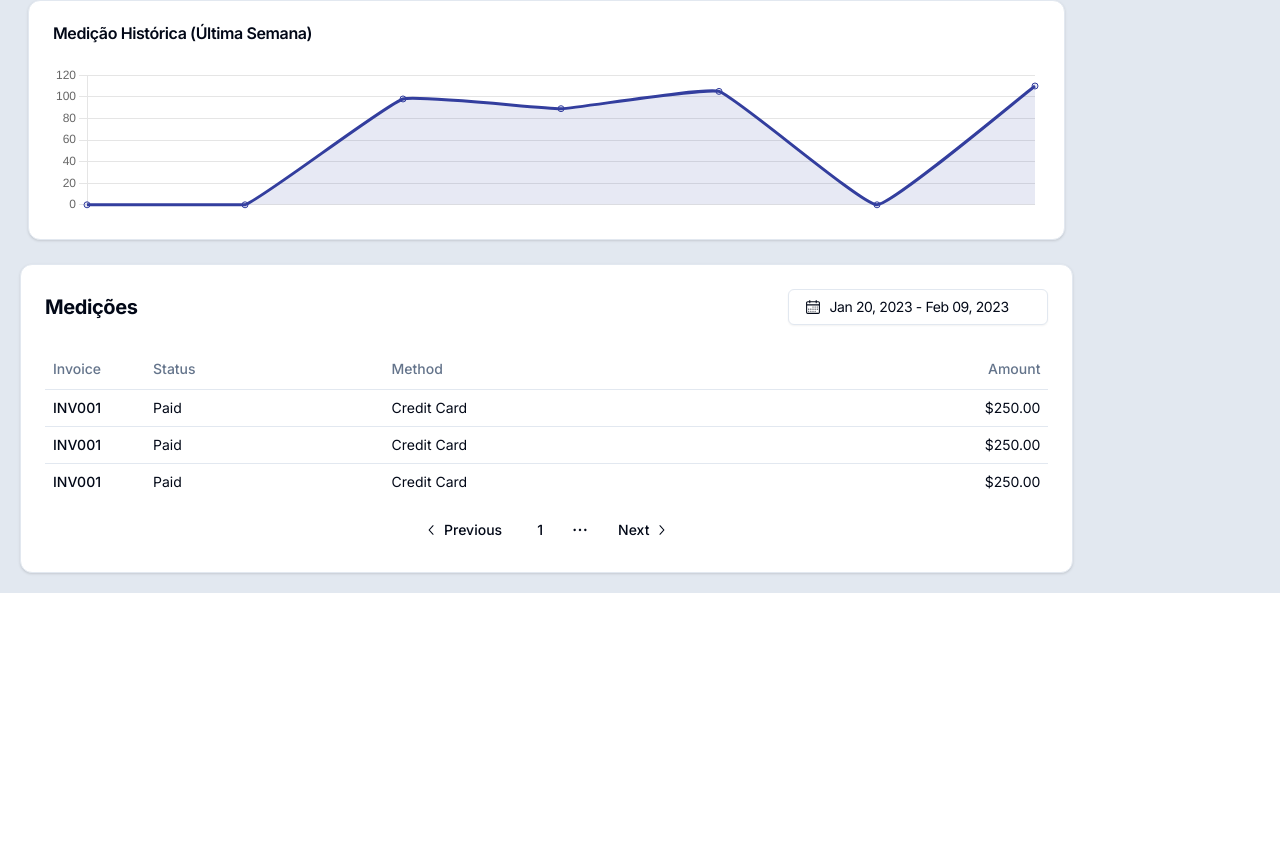
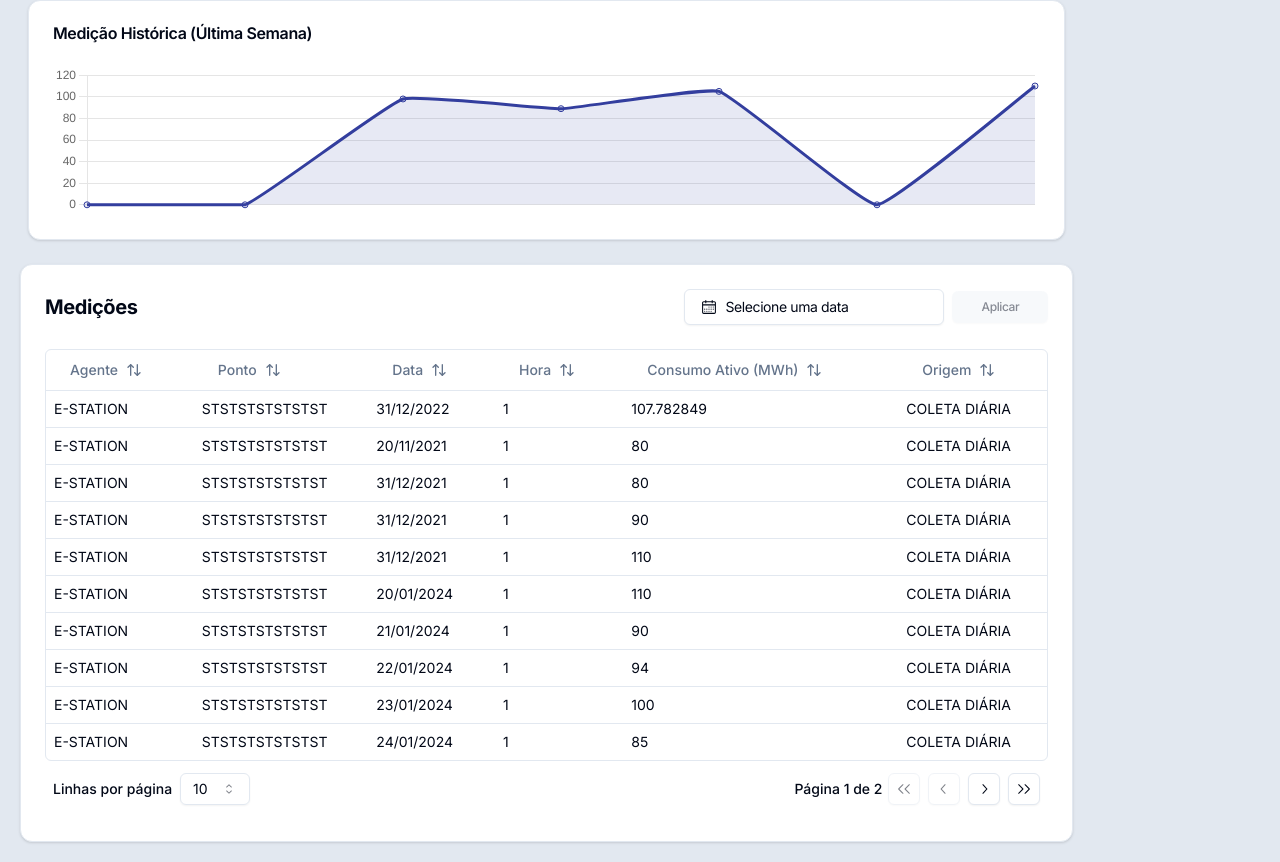
Before and after one commit to gabriellennon/energy-dash, a Next.js app: page / in a window 1280 px wide. Shown: the part 478-1340 px from the top of the page. Before the commit the page ends 1071 px from the top, so only its background shows below. Built offline with nearby package versions, Linux system fonts and the light colour scheme; data requests are answered from the project's data file.

Commit message:
feat: integrate table and create filter and sort methods

```diff
--- a/package.json
+++ b/package.json
@@ -13,6 +13,7 @@
     "@radix-ui/react-popover": "^1.0.7",
     "@radix-ui/react-select": "^2.0.0",
     "@radix-ui/react-slot": "^1.0.2",
+    "@tanstack/react-table": "^8.11.7",
     "@types/chart.js": "^2.9.41",
     "axios": "^1.6.5",
     "chart.js": "^4.4.1",
@@ -20,6 +21,7 @@
     "clsx": "^2.1.0",
     "date-fns": "^3.2.0",
     "json-server": "^1.0.0-alpha.21",
+    "lucide-react": "^0.314.0",
     "next": "14.0.4",
     "react": "^18",
     "react-chartjs-2": "^5.2.0",
--- a/src/app/page.tsx
+++ b/src/app/page.tsx
@@ -9,23 +9,14 @@ import {
   Legend,
   Tooltip,
   Filler,
-  ChartConfiguration,
   BarElement,
   BarController
 } from "chart.js";
 import { Card, CardContent, CardDescription, CardHeader, CardTitle } from '@/components/ui/card';
 import { DateRangePicker } from '@/components/dateRangePicker';
 import { MeasurementTable } from '@/components/measurementTable';
+import { XCircle } from 'lucide-react'
 
-import {
-  Pagination,
-  PaginationContent,
-  PaginationEllipsis,
-  PaginationItem,
-  PaginationLink,
-  PaginationNext,
-  PaginationPrevious,
-} from "@/components/ui/pagination"
 import { useCallback, useEffect, useMemo, useState } from 'react';
 import { getMeasurement } from '@/services/measurement.service';
 import { TMeasurementEnergyObject } from '@/utils/types';
@@ -33,8 +24,11 @@ import { ConsumptionBarChart } from '@/components/consumptionBarChart';
 import { MeasurementDayLineChart } from '@/components/measurementDayLineChart';
 import { MeasurementWeekLineChart } from '@/components/measurementWeekLineChart';
 import { Select, SelectContent, SelectItem, SelectTrigger, SelectValue } from '@/components/ui/select';
-import { arrayYears, findLabelMonth, generateDaysOfMonth, getCurrentNumberMonth, months } from '@/utils/functions';
-import { getDay, getMonth, getYear } from "date-fns";
+import { arrayYears, filterByDateRange, generateDaysOfMonth, getCurrentNumberMonth, months } from '@/utils/functions';
+import { getYear } from "date-fns";
+import { columnsTable } from "@/components/columnsTable";
+import { DateRange } from "react-day-picker";
+import { Button } from "@/components/ui/button";
 
 
 ChartJS.register(
@@ -52,12 +46,35 @@ ChartJS.register(
 
 export default function Home() {
   const [measurementData, setMeasurementData] = useState<TMeasurementEnergyObject[] | []>([]);
+  const [measurementDataFilteresPerDate, setMeasurementDataFilteresPerDate] = useState<TMeasurementEnergyObject[] | []>([]);
   const [isLoading, setLoading] = useState(false);
   const [filterMeasurementPerDay, setFilterMeasurementPerDay] = useState({
     day: new Date().getDate(),
     month: Number(getCurrentNumberMonth()),
     year: getYear(new Date())
   })
+
+  const [dateRange, setDateRange] = useState<DateRange | undefined>({
+    from: undefined,
+    to: undefined,
+  })
+
+  const handleFilterDataDate = () => {
+    const dataFiltered = filterByDateRange(measurementData, dateRange!)
+    setMeasurementDataFilteresPerDate(dataFiltered)
+  }
+
+  const handleClearSearch = () => {
+    setMeasurementDataFilteresPerDate([]);
+    setDateRange({
+      from: undefined,
+      to: undefined,
+    })
+  }
+
+  const handleDateRangeChange = (from: Date | undefined, to: Date | undefined) => {
+    setDateRange({ from, to });
+  };
 
   const getMeasurementData = useCallback(() => {
     setLoading(true);
@@ -217,37 +234,35 @@ export default function Home() {
               <CardTitle>
                 <div className="flex items-center justify-between">
                   <h2 className="text-xl font-bold">Medições</h2>
-                  <div className="flex items-center space-x-2">
-                    <DateRangePicker />
+                  <div className="flex items-center gap-2">
+                    <DateRangePicker
+                      dateRange={dateRange}
+                      onDateRangeChange={handleDateRangeChange}
+                      lang="pt"
+                    />
+                    <Button
+                      size="sm"
+                      variant="secondary"
+                      className="w-24"
+                      onClick={measurementDataFilteresPerDate.length ? handleClearSearch : handleFilterDataDate}
+                      disabled={!dateRange?.from && !dateRange?.to}
+                    >
+                      {measurementDataFilteresPerDate.length ? (
+                        <XCircle className="h-4 w-4" />
+                      ): (<>Aplicar</>)}
+                    </Button>
                   </div>
                 </div>
               </CardTitle>
             </CardHeader>
-            <CardContent className='max-h-72'>
-            {isLoading ? (
+            <CardContent>
+              {isLoading ? (
                 <div>carregando</div>
               ): (
-                <>
-                  <MeasurementTable />
-                  <div className='mt-3'>
-                    <Pagination>
-                      <PaginationContent>
-                        <PaginationItem>
-                          <PaginationPrevious href="#" />
-                        </PaginationItem>
-                        <PaginationItem>
-                          <PaginationLink href="#">1</PaginationLink>
-                        </PaginationItem>
-                        <PaginationItem>
-                          <PaginationEllipsis />
-                        </PaginationItem>
-                        <PaginationItem>
-                          <PaginationNext href="#" />
-                        </PaginationItem>
-                      </PaginationContent>
-                    </Pagination>
-                  </div>
-                </>
+                <MeasurementTable
+                  columns={columnsTable}
+                  data={measurementDataFilteresPerDate.length ? measurementDataFilteresPerDate : measurementData}
+                />
               )}
             </CardContent>
           </Card>
--- /dev/null
+++ b/src/components/columnsTable.tsx
@@ -0,0 +1,91 @@
+import { TMeasurementColumns, TMeasurementEnergyObject, TMeasurementLineChartProps } from '@/utils/types';
+import { ColumnDef } from '@tanstack/react-table';
+import { ArrowUpDown, MoreHorizontal } from "lucide-react"
+import { Button } from './ui/button';
+
+export const columnsTable: ColumnDef<TMeasurementEnergyObject>[] = [
+    {
+        accessorKey: 'agent',
+        header: ({ column }) => {
+            return (
+              <Button
+                variant="ghost"
+                onClick={() => column.toggleSorting(column.getIsSorted() === "asc")}
+              >
+                Agente
+                <ArrowUpDown className="ml-2 h-4 w-4" />
+              </Button>
+            )
+        }
+    },
+    {
+        accessorKey: 'meter',
+        header: ({ column }) => {
+            return (
+              <Button
+                variant="ghost"
+                onClick={() => column.toggleSorting(column.getIsSorted() === "asc")}
+              >
+                Ponto
+                <ArrowUpDown className="ml-2 h-4 w-4" />
+              </Button>
+            )
+        }
+    },
+    {
+        accessorKey: 'reference',
+        header: ({ column }) => {
+            return (
+              <Button
+                variant="ghost"
+                onClick={() => column.toggleSorting(column.getIsSorted() === "asc")}
+              >
+                Data
+                <ArrowUpDown className="ml-2 h-4 w-4" />
+              </Button>
+            )
+        }
+    },
+    {
+        accessorKey: 'hour',
+        header: ({ column }) => {
+            return (
+              <Button
+                variant="ghost"
+                onClick={() => column.toggleSorting(column.getIsSorted() === "asc")}
+              >
+                Hora
+                <ArrowUpDown className="ml-2 h-4 w-4" />
+              </Button>
+            )
+        }
+    },
+    {
+        accessorKey: 'consumption',
+        header: ({ column }) => {
+            return (
+              <Button
+                variant="ghost"
+                onClick={() => column.toggleSorting(column.getIsSorted() === "asc")}
+              >
+                Consumo Ativo (MWh)
+                <ArrowUpDown className="ml-2 h-4 w-4" />
+              </Button>
+            )
+        }
+    },
+    {
+        accessorKey: 'origin',
+        header: ({ column }) => {
+            return (
+              <Button
+                variant="ghost"
+                onClick={() => column.toggleSorting(column.getIsSorted() === "asc")}
+              >
+                Origem
+                <ArrowUpDown className="ml-2 h-4 w-4" />
+              </Button>
+            )
+        }
+    }
+]
--- a/src/components/dateRangePicker.tsx
+++ b/src/components/dateRangePicker.tsx
@@ -4,44 +4,48 @@ import * as React from "react"
 import { CalendarIcon } from "@radix-ui/react-icons"
 import { addDays, format } from "date-fns"
 import { DateRange } from "react-day-picker"
+import { ptBR } from 'date-fns/locale';
 
 import { cn } from "@/lib/utils"
 import { Button } from "./ui/button"
 import { Calendar } from "./ui/calendar"
 import { Popover, PopoverContent, PopoverTrigger } from "./ui/popover"
 
+type TDateRangePickerProps = {
+  dateRange: DateRange | undefined;
+  onDateRangeChange: (from: Date | undefined, to: Date | undefined) => void;
+} & React.HTMLAttributes<HTMLDivElement>
+
 export function DateRangePicker({
   className,
-}: React.HTMLAttributes<HTMLDivElement>) {
-  const [date, setDate] = React.useState<DateRange | undefined>({
-    from: new Date(2023, 0, 20),
-    to: addDays(new Date(2023, 0, 20), 20),
-  })
+  dateRange,
+  onDateRangeChange,
+}: TDateRangePickerProps) {
 
   return (
     <div className={cn("grid gap-2", className)}>
-      <Popover>
+      <Popover >
         <PopoverTrigger asChild>
           <Button
             id="date"
             variant={"outline"}
             className={cn(
               "w-[260px] justify-start text-left font-normal",
-              !date && "text-muted-foreground"
+              !dateRange && "text-muted-foreground"
             )}
           >
             <CalendarIcon className="mr-2 h-4 w-4" />
-            {date?.from ? (
-              date.to ? (
+            {dateRange?.from ? (
+              dateRange.to ? (
                 <>
-                  {format(date.from, "LLL dd, y")} -{" "}
-                  {format(date.to, "LLL dd, y")}
+                  {format(dateRange.from, "LLL dd, y", {locale: ptBR})} -{" "}
+                  {format(dateRange.to, "LLL dd, y", {locale: ptBR})}
                 </>
               ) : (
-                format(date.from, "LLL dd, y")
+                format(dateRange.from, "LLL dd, y")
               )
             ) : (
-              <span>Pick a date</span>
+              <span>Selecione uma data</span>
             )}
           </Button>
         </PopoverTrigger>
@@ -49,10 +53,11 @@ export function DateRangePicker({
           <Calendar
             initialFocus
             mode="range"
-            defaultMonth={date?.from}
-            selected={date}
-            onSelect={setDate}
+            defaultMonth={dateRange?.from}
+            selected={dateRange}
+            onSelect={(e) => onDateRangeChange(e?.from, e?.to)}
             numberOfMonths={2}
+            locale={ptBR}
           />
         </PopoverContent>
       </Popover>
--- a/src/components/measurementTable.tsx
+++ b/src/components/measurementTable.tsx
@@ -1,44 +1,167 @@
+"use client"
+
+import {
+  ColumnDef,
+  flexRender,
+  getCoreRowModel,
+  useReactTable,
+  getFilteredRowModel,
+  getPaginationRowModel,
+  getSortedRowModel,
+  SortingState,
+} from "@tanstack/react-table"
+
 import {
   Table,
   TableBody,
-    TableCaption,
   TableCell,
   TableHead,
   TableHeader,
   TableRow,
 } from "@/components/ui/table"
+import { Button } from "./ui/button"
+import { Select, SelectContent, SelectItem, SelectTrigger, SelectValue } from "./ui/select"
+import { ChevronLeftIcon, ChevronRightIcon, DoubleArrowLeftIcon, DoubleArrowRightIcon } from "@radix-ui/react-icons"
+import { useState } from "react"
 
-export const MeasurementTable = () => {
+interface DataTableProps<TData, TValue> {
+  columns: ColumnDef<TData, TValue>[]
+  data: TData[]
+}
+
+export function MeasurementTable<TData, TValue>({
+  columns,
+  data,
+}: DataTableProps<TData, TValue>) {
+    const [sorting, setSorting] = useState<SortingState>([]);
+
+    const table = useReactTable({
+        data,
+        columns,
+        getCoreRowModel: getCoreRowModel(),
+        getPaginationRowModel: getPaginationRowModel(),
+        onSortingChange: setSorting,
+        getSortedRowModel: getSortedRowModel(),
+        getFilteredRowModel: getFilteredRowModel(),
+        state: {
+            sorting,
+        },
+    })
+
   return (
+    <>
+        <div className="rounded-md border">
             <Table>
                 <TableHeader>
-            <TableRow>
-            <TableHead className="w-[100px]">Invoice</TableHead>
-            <TableHead>Status</TableHead>
-            <TableHead>Method</TableHead>
-            <TableHead className="text-right">Amount</TableHead>
+                    {table.getHeaderGroups().map((headerGroup) => (
+                        <TableRow key={headerGroup.id}>
+                        {headerGroup.headers.map((header) => {
+                            return (
+                            <TableHead key={header.id}>
+                                {header.isPlaceholder
+                                ? null
+                                : flexRender(
+                                    header.column.columnDef.header,
+                                    header.getContext()
+                                    )}
+                            </TableHead>
+                            )
+                        })}
                         </TableRow>
+                    ))}
                 </TableHeader>
                 <TableBody>
+                {table.getRowModel().rows?.length ? (
+                    table.getRowModel().rows.map((row) => (
+                    <TableRow
+                        key={row.id}
+                        data-state={row.getIsSelected() && "selected"}
+                    >
+                        {row.getVisibleCells().map((cell) => (
+                        <TableCell key={cell.id}>
+                            {flexRender(cell.column.columnDef.cell, cell.getContext())}
+                        </TableCell>
+                        ))}
+                    </TableRow>
+                    ))
+                ) : (
                     <TableRow>
-                <TableCell className="font-medium">INV001</TableCell>
-                <TableCell>Paid</TableCell>
-                <TableCell>Credit Card</TableCell>
-                <TableCell className="text-right">$250.00</TableCell>
+                    <TableCell colSpan={columns.length} className="h-24 text-center">
+                        Ops 😵‍💫. Sem resultados.
+                    </TableCell>
                     </TableRow>
-            <TableRow>
-                <TableCell className="font-medium">INV001</TableCell>
-                <TableCell>Paid</TableCell>
-                <TableCell>Credit Card</TableCell>
-                <TableCell className="text-right">$250.00</TableCell>
-            </TableRow>
-            <TableRow>
-                <TableCell className="font-medium">INV001</TableCell>
-                <TableCell>Paid</TableCell>
-                <TableCell>Credit Card</TableCell>
-                <TableCell className="text-right">$250.00</TableCell>
-            </TableRow>
+                )}
                 </TableBody>
             </Table>
+        </div>
+        <div className="flex items-center justify-between px-2 py-3">
+            <div className="flex items-center w-full justify-between space-x-6 lg:space-x-8">
+                <div className="flex items-center space-x-2">
+                    <p className="text-sm font-medium">Linhas por página</p>
+                    <Select
+                        value={`${table.getState().pagination.pageSize}`}
+                        onValueChange={(value) => {
+                        table.setPageSize(Number(value))
+                        }}
+                    >
+                        <SelectTrigger className="h-8 w-[70px]">
+                        <SelectValue placeholder={table.getState().pagination.pageSize} />
+                        </SelectTrigger>
+                        <SelectContent side="top">
+                        {[10, 20, 30, 40, 50].map((pageSize) => (
+                            <SelectItem key={pageSize} value={`${pageSize}`}>
+                            {pageSize}
+                            </SelectItem>
+                        ))}
+                        </SelectContent>
+                    </Select>
+                </div>
+                <div className="flex items-center">
+                    <div className="flex w-[100px] items-center justify-center text-sm font-medium">
+                        Página {table.getState().pagination.pageIndex + 1} de{" "}
+                        {table.getPageCount()}
+                    </div>
+                    <div className="flex items-center space-x-2">
+                        <Button
+                            variant="outline"
+                            className="hidden h-8 w-8 p-0 lg:flex"
+                            onClick={() => table.setPageIndex(0)}
+                            disabled={!table.getCanPreviousPage()}
+                        >
+                            <span className="sr-only">Ir para a primeira página</span>
+                            <DoubleArrowLeftIcon className="h-4 w-4" />
+                        </Button>
+                        <Button
+                            variant="outline"
+                            className="h-8 w-8 p-0"
+                            onClick={() => table.previousPage()}
+                            disabled={!table.getCanPreviousPage()}
+                        >
+                            <span className="sr-only">Ir para a página anterior</span>
+                            <ChevronLeftIcon className="h-4 w-4" />
+                        </Button>
+                        <Button
+                            variant="outline"
+                            className="h-8 w-8 p-0"
+                            onClick={() => table.nextPage()}
+                            disabled={!table.getCanNextPage()}
+                        >
+                            <span className="sr-only">Ir para a próxima página</span>
+                            <ChevronRightIcon className="h-4 w-4" />
+                        </Button>
+                        <Button
+                            variant="outline"
+                            className="hidden h-8 w-8 p-0 lg:flex"
+                            onClick={() => table.setPageIndex(table.getPageCount() - 1)}
+                            disabled={!table.getCanNextPage()}
+                        >
+                            <span className="sr-only">Ir para a última página</span>
+                            <DoubleArrowRightIcon className="h-4 w-4" />
+                        </Button>
+                    </div>
+                </div>
+            </div>
+        </div>
+    </>
   )
 }
```
Also changed, not shown: src/utils/functions.ts (+10 -0 lines), src/utils/types.ts (+10 -0 lines), 1 other file (tests, documents, lock files or other folders). Lines whose indentation alone changed are shown as unchanged.
